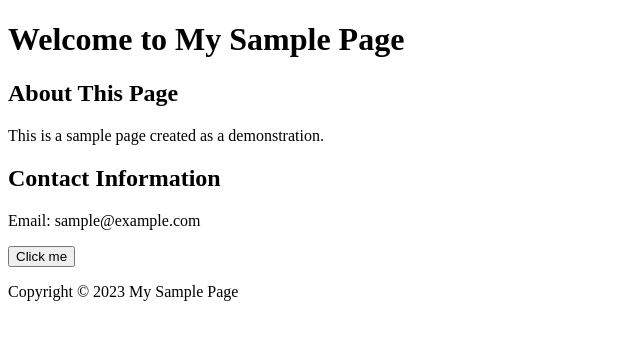
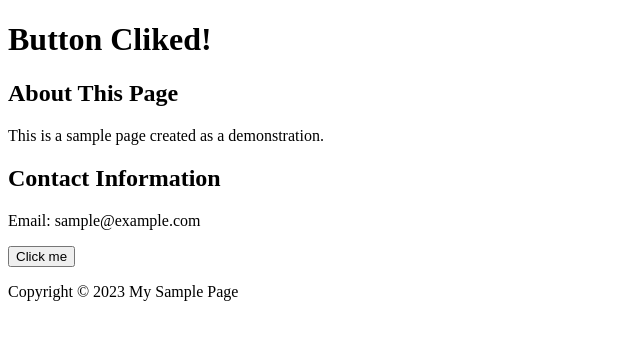
Before and after one commit to CS372-diary-insight/diary-insight.github.io, a plain HTML site: page index.html in a window 1280 px wide. Both pictures are taken after a click on the button "Click me". Shown: the whole page, without its empty margins (0-640 px from the left). Drawn offline with Linux system fonts and the light colour scheme.

Commit message:
Fix: 자바스크립트 작동 안하는 문제

```diff
--- a/index.html
+++ b/index.html
@@ -7,7 +7,7 @@
 </head>
 <body>
     <header>
-        <h1>Welcome to My Sample Page</h1>
+        <h1 id="myHeader">Welcome to My Sample Page</h1>
     </header>
 
     <main>
@@ -29,7 +29,7 @@
     <script>
     function changeText() {
         var header = document.getElementById('myHeader');
-        header.innerHTML = 'Hello GitHub Pages!';
+        header.innerHTML = 'Button Cliked!';
     }
     </script>
 </body>
```
